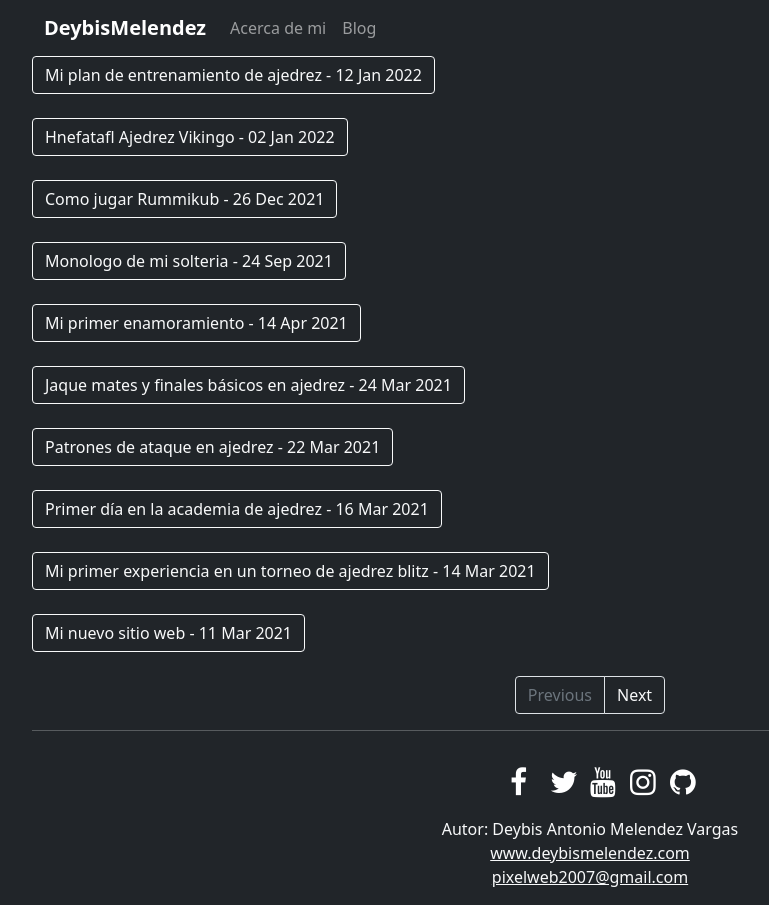
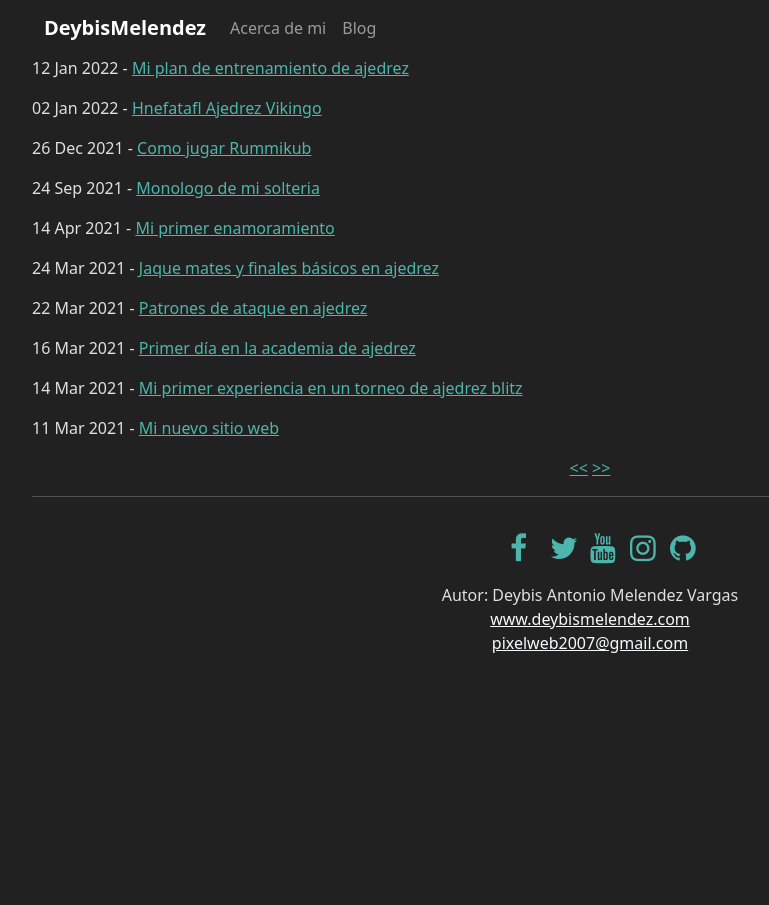
Before and after one commit to DeybisMelendez/deybismelendez.github.io, a Jekyll site: the page built from blog/index.html, in a window 1280 px wide. Shown: the whole page, without its empty margins (50-819 px from the left). Built offline with Jekyll 4.4.1, drawn with Linux system fonts in a browser that asks for light colours; the list of posts is cut into pages by our own code.

Commit message:
cambiando un poco el estilo

```diff
--- a/_layouts/default.html
+++ b/_layouts/default.html
@@ -6,8 +6,7 @@
     <meta name="viewport" content="width=device-width, initial-scale=1">
 
     <!-- Bootstrap CSS -->
-    <link href="https://cdn.jsdelivr.net/npm/bootstrap@5.0.0-beta2/dist/css/bootstrap.min.css" rel="stylesheet" integrity="sha384-BmbxuPwQa2lc/FVzBcNJ7UAyJxM6wuqIj61tLrc4wSX0szH/Ev+nYRRuWlolflfl" crossorigin="anonymous">
-    <!-- Font awesome-->
+    <link href="https://cdn.jsdelivr.net/npm/bootstrap@5.1.3/dist/css/bootstrap.min.css" rel="stylesheet" integrity="sha384-1BmE4kWBq78iYhFldvKuhfTAU6auU8tT94WrHftjDbrCEXSU1oBoqyl2QvZ6jIW3" crossorigin="anonymous">    <!-- Font awesome-->
     <link rel="stylesheet" href="https://cdnjs.cloudflare.com/ajax/libs/font-awesome/4.7.0/css/font-awesome.min.css">
     <link rel="stylesheet" href="/assets/css/fa.css">
     <!-- Global site tag (gtag.js) - Google Analytics -->
@@ -23,8 +22,23 @@
     {% feed_meta %}
     {% seo %}
     <title>{{ page.title }}</title>
+    <style>
+      body {
+        background-color: #212121;
+        color: #e0e0e0
+      }
+      a {
+        color: #4db6ac;
+      }
+      a:hover{
+        color: #26a69a;
+      }
+      h1,h2,h3,h4,h5,h6{
+        color: #009688
+      }
+    </style>
   </head>
-  <body class="text-light bg-dark">
+  <body>
     <div class="container">
       {% include nav.html %}
       {{ content }}
@@ -33,8 +47,7 @@
     <!-- Optional JavaScript; choose one of the two! -->
 
     <!-- Option 1: Bootstrap Bundle with Popper -->
-    <script src="https://cdn.jsdelivr.net/npm/bootstrap@5.0.0-beta2/dist/js/bootstrap.bundle.min.js" integrity="sha384-b5kHyXgcpbZJO/tY9Ul7kGkf1S0CWuKcCD38l8YkeH8z8QjE0GmW1gYU5S9FOnJ0" crossorigin="anonymous"></script>
-
+    <script src="https://cdn.jsdelivr.net/npm/bootstrap@5.1.3/dist/js/bootstrap.bundle.min.js" integrity="sha384-ka7Sk0Gln4gmtz2MlQnikT1wXgYsOg+OMhuP+IlRH9sENBO0LRn5q+8nbTov4+1p" crossorigin="anonymous"></script>
     <!-- Option 2: Separate Popper and Bootstrap JS -->
     <!--
     <script src="https://cdn.jsdelivr.net/npm/@popperjs/core@2.6.0/dist/umd/popper.min.js" integrity="sha384-KsvD1yqQ1/1+IA7gi3P0tyJcT3vR+NdBTt13hSJ2lnve8agRGXTTyNaBYmCR/Nwi" crossorigin="anonymous"></script>
--- a/assets/css/fa.css
+++ b/assets/css/fa.css
@@ -5,11 +5,11 @@
     text-align: center;
     text-decoration: none;
     border-radius: 50%;
-    color: white;
+    color: #4db6ac;
   }
 
 /* Add a hover effect if you want */
 .fa:hover {
   opacity: 0.7;
-  color: grey;
+  color: #26a69a;
 }
--- a/blog/index.html
+++ b/blog/index.html
@@ -5,31 +5,21 @@ title: blog
 
 <div>
     {% for post in paginator.posts %}
-    <a class="btn btn-outline-light" href="{{post.url}}">{{ post.title }} - {{ post.date | date_to_string }}</a><br><br>
+    <p>{{ post.date | date_to_string }} - <a href="{{post.url}}">{{ post.title }}</a></p>
   {% endfor %}
 </div>
 
 {% if paginator.total_pages > 1 %}
-<nav aria-label="Page navigation">
-  <ul class="pagination justify-content-center">
+<nav style="text-align: center;">
     {% if paginator.previous_page %}
-      <li class="page-item">
-        <a class="page-link link-light bg-dark" href="{{ paginator.previous_page_path | prepend: site.baseurl }}">Previous</a>
-      </li>
+      <a href="{{ paginator.previous_page_path | prepend: site.baseurl }}">&lt;&lt;</a>
     {% else %}
-      <li class="page-item disabled">
-        <a class="page-link link-light bg-dark" href="#" tabindex="-1" aria-disabled="true">Previous</a>
-      </li>
+        <a href="#" tabindex="-1" aria-disabled="true">&lt;&lt;</a>
     {% endif %}
     {% if paginator.next_page %}
-      <li class="page-item">
-        <a class="page-link link-light bg-dark" href="{{ paginator.next_page_path | prepend: site.baseurl }}">Next</a>
-      </li>
+       <a href="{{ paginator.next_page_path | prepend: site.baseurl }}">&gt;&gt;</a>
     {% else %}
-      <li class="page-item disabled">
-        <a class="page-link link-light bg-dark" href="#" tabindex="-1" aria-disabled="true">Next</a>
-      </li>
+        <a href="#" tabindex="-1" aria-disabled="true">&gt;&gt;</a>
       {% endif %}
-  </ul>
 </nav>
 {% endif %}
--- a/index.html
+++ b/index.html
@@ -11,7 +11,6 @@ title: Home
             <h1 style="font-size: 68px; -webkit-text-stroke-width: 2px;">¡Hola! Soy Deybis Melendez</h1>
             <br>
             <p style="font-size: 32px; line-height: 2;">Administrador de empresas, estudiante de artes plásticas y aficionado a la programación.</p>
-            {% include hits.html %}
         </div>
     </div>
 </div>
```
Also changed, not shown: _layouts/post.html (+1 -8 lines).
